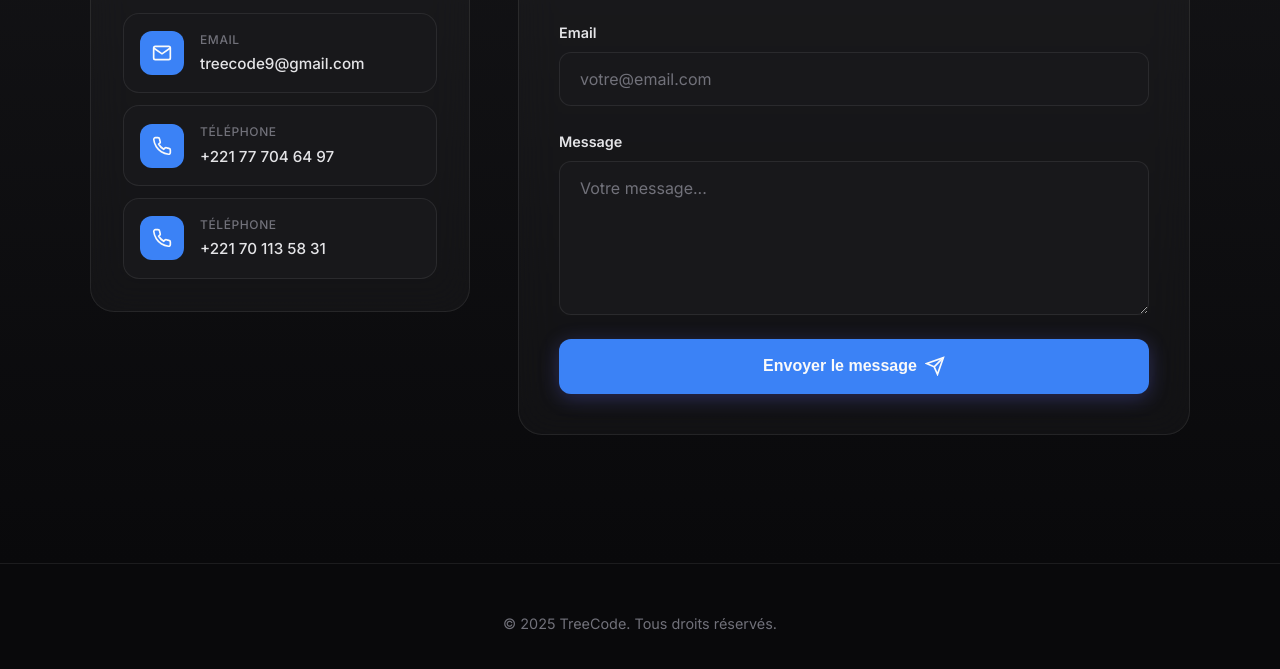
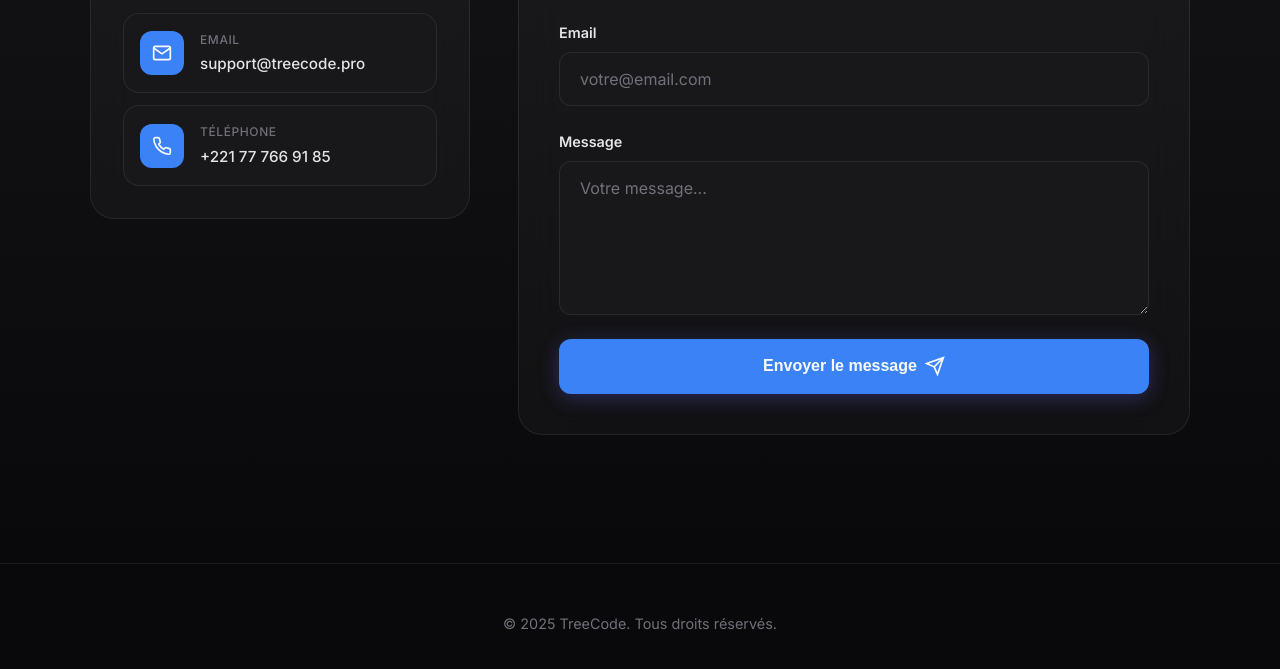
Before and after one commit to vale-parfait14/treecode, a website: page index.html in a window 1280 px wide. Shown: the part 6940-7609 px from the top of the page. Drawn offline with nearby package versions, Linux system fonts and the light colour scheme.

```diff
--- a/index.html
+++ b/index.html
@@ -472,33 +472,23 @@
                             </div>
                             <div class="method-content">
                                 <span class="method-label" data-i18n="contact.email">Email</span>
-                                <span class="method-value">treecode9@gmail.com</span>
+                                <span class="method-value">support@treecode.pro</span>
                             </div>
                         </a>
 
-                        <a href="tel:+221777046497" class="contact-method">
+                        <a href="tel:+221777669185" class="contact-method">
                             <div class="method-icon">
                                 <svg width="20" height="20" viewBox="0 0 24 24" fill="none" stroke="currentColor" stroke-width="2">
                                     <path d="M22 16.92v3a2 2 0 0 1-2.18 2 19.79 19.79 0 0 1-8.63-3.07 19.5 19.5 0 0 1-6-6 19.79 19.79 0 0 1-3.07-8.67A2 2 0 0 1 4.11 2h3a2 2 0 0 1 2 1.72 12.84 12.84 0 0 0 .7 2.81 2 2 0 0 1-.45 2.11L8.09 9.91a16 16 0 0 0 6 6l1.27-1.27a2 2 0 0 1 2.11-.45 12.84 12.84 0 0 0 2.81.7A2 2 0 0 1 22 16.92z"/>
                                 </svg>
                             </div>
                             <div class="method-content">
-                                <span class="method-label" data-i18n="contact.phone">Téléphone</span>
-                                <span class="method-value">+221 77 704 64 97</span>
+                                <span class="method-label" data-i18n="contact.phone">Whatsapp</span>
+                                <span class="method-value">+221 77 766 91 85</span>
                             </div>
                         </a>
 
-                        <a href="tel:+221701135831" class="contact-method">
-                            <div class="method-icon">
-                                <svg width="20" height="20" viewBox="0 0 24 24" fill="none" stroke="currentColor" stroke-width="2">
-                                    <path d="M22 16.92v3a2 2 0 0 1-2.18 2 19.79 19.79 0 0 1-8.63-3.07 19.5 19.5 0 0 1-6-6 19.79 19.79 0 0 1-3.07-8.67A2 2 0 0 1 4.11 2h3a2 2 0 0 1 2 1.72 12.84 12.84 0 0 0 .7 2.81 2 2 0 0 1-.45 2.11L8.09 9.91a16 16 0 0 0 6 6l1.27-1.27a2 2 0 0 1 2.11-.45 12.84 12.84 0 0 0 2.81.7A2 2 0 0 1 22 16.92z"/>
-                                </svg>
-                            </div>
-                            <div class="method-content">
-                                <span class="method-label" data-i18n="contact.phone">Téléphone</span>
-                                <span class="method-value">+221 70 113 58 31</span>
-                            </div>
-                        </a>
+
                     </div>
                 </div>
 
```
